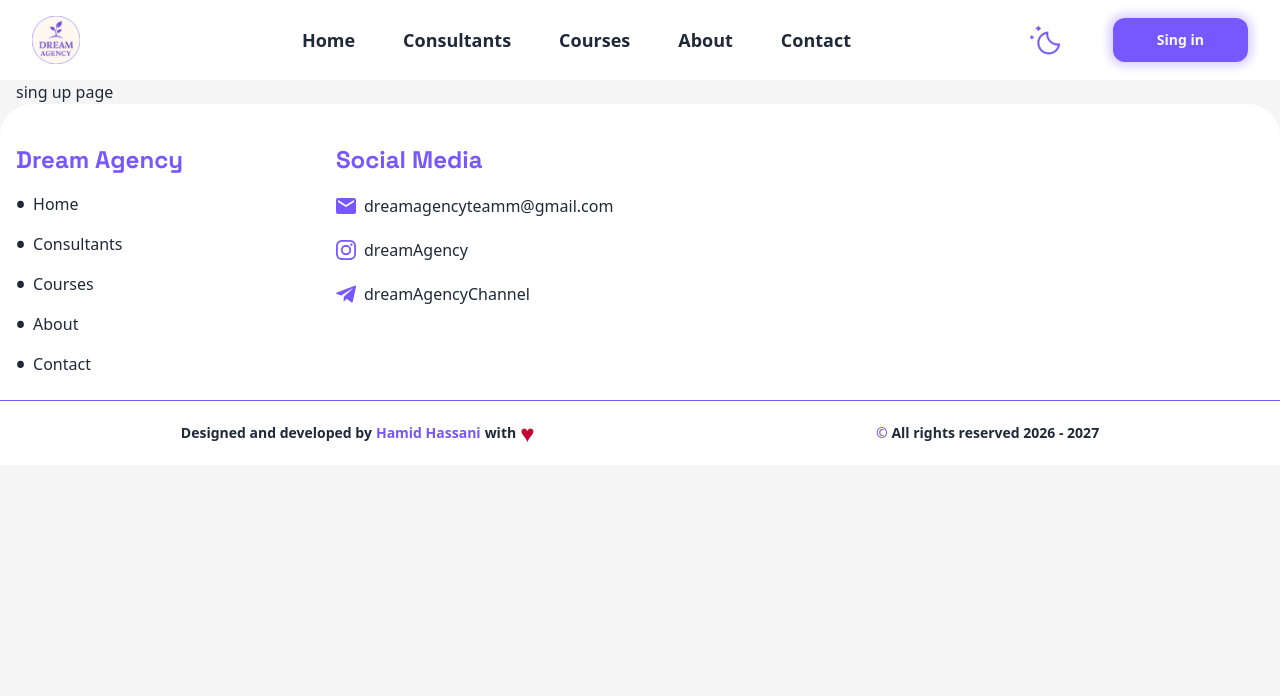
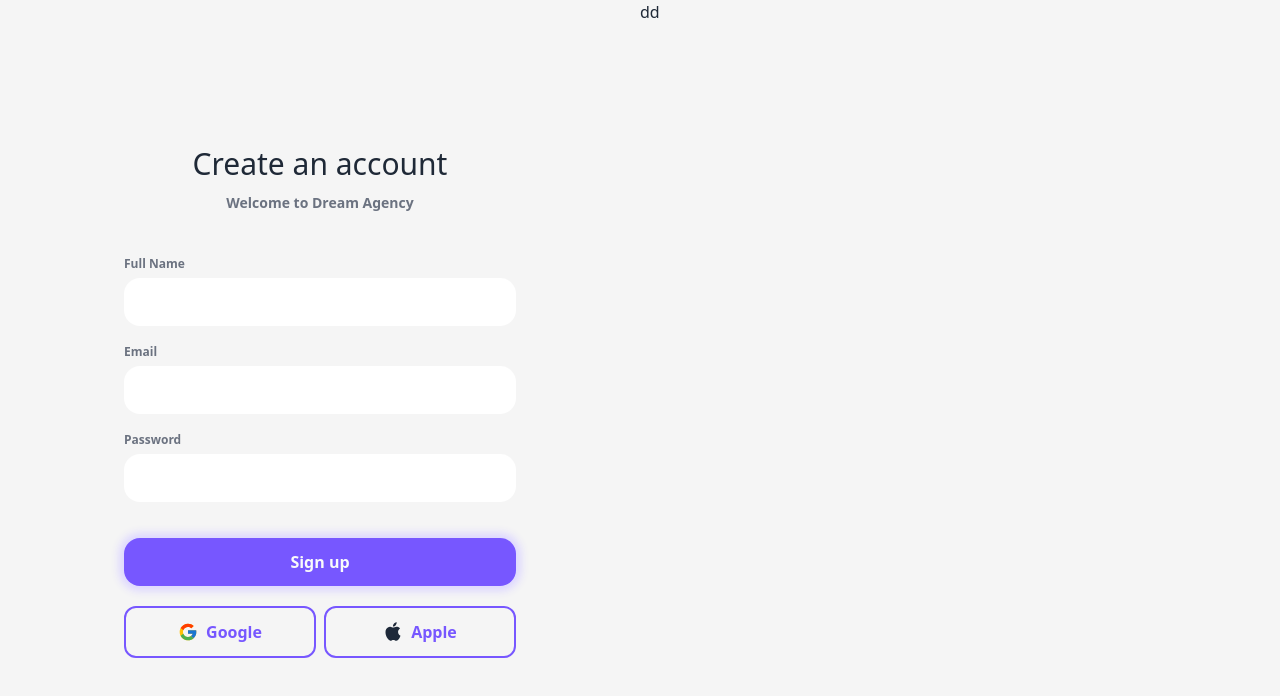
Before and after one commit to DreamAgencyhub/Front-end, a Next.js app: page /auth/signup in a window 1280 px wide. Shown: the top 696 px of the page. Built offline with nearby package versions, Linux system fonts and the light colour scheme.

Commit message:
feat: add signup route

```diff
--- /dev/null
+++ b/app/auth/signup/SignupForm.tsx
@@ -0,0 +1,143 @@
+"use client";
+
+import { Icons8Apple, Icons8Google } from "@/app/components/icons";
+import Button from "@/app/components/ui/Button";
+import Input from "@/app/components/ui/Input";
+import { useForm } from "react-hook-form";
+
+function isPasswordValidate(password: string): string | boolean {
+  const validation = {
+    length: {
+      isValid: /^.{8,20}$/.test(password),
+      errorMessage: "The password must be between 8 and 20 characters.",
+    },
+    hasUpper: {
+      isValid: /[A-Z]/.test(password),
+      errorMessage: "The password must contain at least 1 uppercase",
+    },
+    hasLower: {
+      isValid: /[a-z]/.test(password),
+      errorMessage: "The password must contain at least 1 lowercase",
+    },
+    hasNumber: {
+      isValid: /\d/.test(password),
+      errorMessage: "The password must contain at least 1 digit",
+    },
+  };
+
+  if (!validation.hasLower.isValid) return validation.hasLower.errorMessage;
+
+  if (!validation.length.isValid) return validation.length.errorMessage;
+
+  if (!validation.hasUpper.isValid) return validation.hasUpper.errorMessage;
+
+  if (!validation.hasNumber.isValid) return validation.hasNumber.errorMessage;
+
+  return true;
+}
+
+export default function SignupForm() {
+  const {
+    register,
+    formState: { errors },
+    reset,
+    handleSubmit,
+    getValues,
+  } = useForm({
+    mode: "all",
+  });
+
+  const onSubmit = () => {
+    console.log(getValues());
+  };
+
+  return (
+    <div className="flex flex-col  items-center md:items-stretch md:w-98 md:place-self-center-safe py-10 gap-6 col-span-1">
+      <div className="py-3 text-center">
+        <h3 className="text-3xl pb-2 ">Create an account</h3>
+        <span className="text-sm  text-text-muted font-semibold">
+          Welcome to Dream Agency
+        </span>
+      </div>
+
+      <form
+        className="flex flex-col gap-3"
+        onSubmit={handleSubmit(onSubmit)}
+        action=""
+      >
+        <Input
+          name="fullName"
+          label="Full Name"
+          type="text"
+          register={register("fullName", {
+            required: "*This field is required.",
+            minLength: {
+              value: 3,
+              message: "*Full name should be at least 3 characters.",
+            },
+            maxLength: {
+              value: 20,
+              message: "Full name should not be more that 20 characters.",
+            },
+          })}
+          errors={errors}
+          className="bg-secondary-default"
+        />
+        <Input
+          name="email"
+          label="Email"
+          type="email"
+          register={register("email", {
+            required: "*This field is required.",
+            maxLength: {
+              value: 200,
+              message: "Email should not be more that 200 characters.",
+            },
+            pattern: {
+              value:
+                /^(([^<>()[\]\.,;:\s@\"]+(\.[^<>()[\]\.,;:\s@\"]+)*)|(\".+\"))@(([^<>()[\]\.,;:\s@\"]+\.)+[^<>()[\]\.,;:\s@\"]{2,})$/i,
+              message: "Please Provide a valid email.",
+            },
+          })}
+          errors={errors}
+          className="bg-secondary-default"
+        />
+        <Input
+          name="password"
+          type="password"
+          label="Password"
+          register={register("password", {
+            required: "*This field is required.",
+            validate: (value) => isPasswordValidate(value),
+          })}
+          errors={errors}
+          className="bg-secondary-default"
+        />
+
+        <Button variant="primary" size="large" className="font-semibold mt-6">
+          Sign up
+        </Button>
+        <div className="py-2 flex gap-2">
+          <Button
+            className="font-semibold w-full flex items-center justify-center gap-2"
+            directTo="/"
+            variant="secondary"
+            size="large"
+          >
+            <Icons8Google className="stroke-none text-xl" />
+            Google
+          </Button>
+          <Button
+            className="font-semibold w-full flex items-center justify-center gap-2"
+            directTo="/"
+            variant="secondary"
+            size="large"
+          >
+            <Icons8Apple className="stroke-none fill-gray-800 text-xl" />
+            Apple
+          </Button>
+        </div>
+      </form>
+    </div>
+  );
+}
--- a/app/auth/signup/page.tsx
+++ b/app/auth/signup/page.tsx
@@ -1,3 +1,10 @@
+import SignupForm from "./SignupForm";
+
 export default function page() {
-  return <div> sing up page</div>;
+  return (
+    <div className="absolute inset-0 bg-default-color grid grid-cols-1 md:grid-cols-2 ">
+      <SignupForm />
+      <div className="">dd</div>
+    </div>
+  );
 }
--- /dev/null
+++ b/app/components/icons/Icons8Apple.tsx
@@ -0,0 +1,16 @@
+import * as React from "react";
+import type { SVGProps } from "react";
+const SvgIcons8Apple = (props: SVGProps<SVGSVGElement>) => (
+  <svg
+    xmlns="http://www.w3.org/2000/svg"
+    width="1em"
+    height="1em"
+    viewBox="0 0 30 30"
+    stroke="currentColor"
+    fill="none"
+    {...props}
+  >
+    <path d="M25.565 9.785c-.123.077-3.051 1.702-3.051 5.305.138 4.109 3.695 5.55 3.756 5.55-.061.077-.537 1.963-1.947 3.94-1.119 1.703-2.361 3.42-4.247 3.42-1.794 0-2.438-1.135-4.508-1.135-2.223 0-2.852 1.135-4.554 1.135-1.886 0-3.22-1.809-4.4-3.496-1.533-2.208-2.836-5.673-2.882-9-.031-1.763.307-3.496 1.165-4.968 1.211-2.055 3.373-3.45 5.734-3.496 1.809-.061 3.419 1.242 4.523 1.242 1.058 0 3.036-1.242 5.274-1.242.966.001 3.542.292 5.137 2.745M15.001 6.688c-.322-1.61.567-3.22 1.395-4.247 1.058-1.242 2.729-2.085 4.17-2.085a6 6 0 0 1-1.533 4.339c-.935 1.242-2.545 2.177-4.032 1.993" />
+  </svg>
+);
+export default SvgIcons8Apple;
--- /dev/null
+++ b/app/components/icons/Icons8Google.tsx
@@ -0,0 +1,31 @@
+import * as React from "react";
+import type { SVGProps } from "react";
+const SvgIcons8Google = (props: SVGProps<SVGSVGElement>) => (
+  <svg
+    xmlns="http://www.w3.org/2000/svg"
+    width="1em"
+    height="1em"
+    viewBox="0 0 48 48"
+    stroke="currentColor"
+    fill="none"
+    {...props}
+  >
+    <path
+      fill="#FFC107"
+      d="M43.611 20.083H42V20H24v8h11.303c-1.649 4.657-6.08 8-11.303 8-6.627 0-12-5.373-12-12s5.373-12 12-12c3.059 0 5.842 1.154 7.961 3.039l5.657-5.657C34.046 6.053 29.268 4 24 4 12.955 4 4 12.955 4 24s8.955 20 20 20 20-8.955 20-20c0-1.341-.138-2.65-.389-3.917"
+    />
+    <path
+      fill="#FF3D00"
+      d="m6.306 14.691 6.571 4.819C14.655 15.108 18.961 12 24 12c3.059 0 5.842 1.154 7.961 3.039l5.657-5.657C34.046 6.053 29.268 4 24 4 16.318 4 9.656 8.337 6.306 14.691"
+    />
+    <path
+      fill="#4CAF50"
+      d="M24 44c5.166 0 9.86-1.977 13.409-5.192l-6.19-5.238A11.9 11.9 0 0 1 24 36c-5.202 0-9.619-3.317-11.283-7.946l-6.522 5.025C9.505 39.556 16.227 44 24 44"
+    />
+    <path
+      fill="#1976D2"
+      d="M43.611 20.083H42V20H24v8h11.303a12.04 12.04 0 0 1-4.087 5.571l.003-.002 6.19 5.238C36.971 39.205 44 34 44 24c0-1.341-.138-2.65-.389-3.917"
+    />
+  </svg>
+);
+export default SvgIcons8Google;
--- a/app/components/icons/index.ts
+++ b/app/components/icons/index.ts
@@ -20,6 +20,8 @@ export { default as IconMaterialEmail } from "./IconMaterialEmail";
 export { default as IconMaterialLocationOn } from "./IconMaterialLocationOn";
 export { default as IconMetroSearch } from "./IconMetroSearch";
 export { default as IconOpenMicrophone } from "./IconOpenMicrophone";
+export { default as Icons8Apple } from "./Icons8Apple";
+export { default as Icons8Google } from "./Icons8Google";
 export { default as IdeaBusiness } from "./IdeaBusiness";
 export { default as Increase } from "./Increase";
 export { default as Leadership } from "./Leadership";
--- a/app/components/ui/Input.tsx
+++ b/app/components/ui/Input.tsx
@@ -10,35 +10,40 @@ interface InputProps {
   placeholder?: string;
   type: string;
   name: string;
-  onChange?: () => void;
   className?: string;
   register: UseFormRegisterReturn;
   errors?: FieldErrors<FieldValues>;
-  //   label?: string;
+  label?: string;
 }
 
 export default function Input({
   placeholder,
   type,
   name,
-  onChange,
   className,
   register,
   errors,
+  label,
 }: InputProps) {
   const errorMessage = errors ? errors[name]?.message : "";
 
   return (
-    <div className="relative w-full  border-b-red-400 ">
-      <span className="absolute text-rose-600 text-xs -top-5 left-2">
+    <div className="relative w-full ">
+      <span
+        className={`absolute text-rose-600 text-[10px]  font-semibold  ${
+          label ? " left-16 top-2 text-nowrap " : " -top-4 left-2 "
+        }`}
+      >
         {errorMessage?.toString()}
       </span>
+      {label && (
+        <span className="text-text-muted text-xs font-semibold ">{label}</span>
+      )}
       <input
         {...register}
-        onChange={onChange}
         placeholder={placeholder}
         name={name}
-        className={` ${className} w-full bg-default-color py-3 px-4 rounded-2xl focus:outline-none focus:ring-2 focus:ring-primary-500 focus:ring-offset-2 transition duration-200 focus:shadow-xl shadow-primary-100/50 dark:shadow-primary-900/50 dark:ring-offset-primary-400  forced-color-adjust-none autofill:bg-secondary-default!`}
+        className={` ${className} w-full bg-default-color py-3 px-4 rounded-2xl focus:outline-none focus:ring-2 focus:ring-primary-500 focus:ring-offset-2 transition duration-200 focus:shadow-xl shadow-primary-100/50 dark:shadow-primary-900/50 dark:ring-offset-primary-400 mt-1`}
         type={type}
       />
     </div>
--- a/app/layout.tsx
+++ b/app/layout.tsx
@@ -34,11 +34,9 @@ export default function RootLayout({
       <body
         className={`${manrope.variable} ${spaceGrotesk.variable} font-sans bg-default-color  text-text-default`}
       >
-        <div className="relative overflow-x-hidden">
-          <Header />
-          <main className="max-w-7xl px-4 mx-auto ">{children}</main>
-          <Footer />
-        </div>
+        <Header />
+        <main className="max-w-7xl px-4 mx-auto ">{children}</main>
+        <Footer />
       </body>
     </html>
   );
```
Also changed, not shown: app/assets/icons/icons8-apple.svg (added), app/assets/icons/icons8-google.svg (added).
